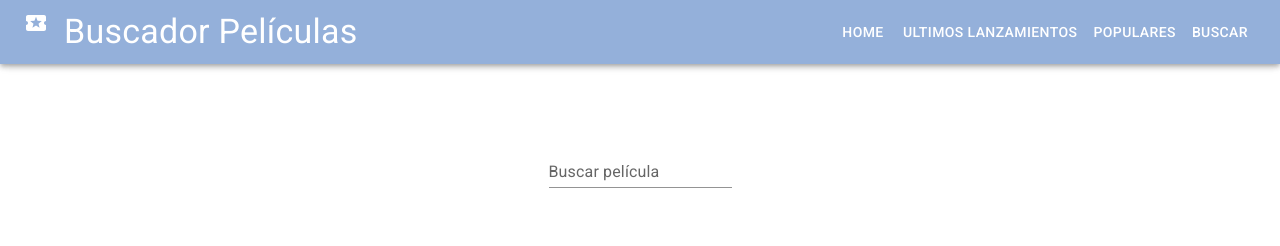
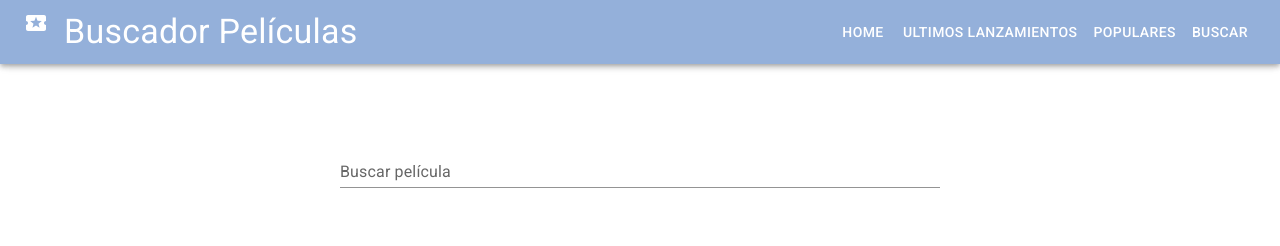
Before and after one commit to sandramuraca/tp-buscardor-peliculas-, a React (Create React App) app: page /buscar in a window 1280 px wide. Shown: the top 246 px of the page. Built offline with nearby package versions, Linux system fonts and the light colour scheme; no server answers.

Commit message:
correccion estilo

```diff
--- a/src/componentes/Buscardor.js
+++ b/src/componentes/Buscardor.js
@@ -31,7 +31,10 @@ const Buscador = () => {
   }, [searchParams]);
 
   return (
-    <Box sx={{ display: "flex", justifyContent: "center", alignItems: "center", marginTop: "60px" }}>
+    <Box sx={{ display: "flex",
+              justifyContent: "center",
+              alignItems: "center",
+              marginTop: "60px" }}>
       <Box
         sx={{
           marginTop: 10,
@@ -47,6 +50,11 @@ const Buscador = () => {
           variant="standard"
           onChange={handleChange}
           value={searchParams.get("busquedaUsuario")}
+          sx={{
+            width:{
+              xs:"350px",
+              sm:"450px",
+              md:"600px"}}}
         />
 
         <Box
@@ -55,8 +63,8 @@ const Buscador = () => {
             display: "flex",
             flexWrap: "wrap",
             justifyContent: "center",
-            alignItems: "center"
-          }}
+            alignItems: "center",
+            }}
         >
           {peliculas &&
             peliculas.map((pelicula) => {
```
